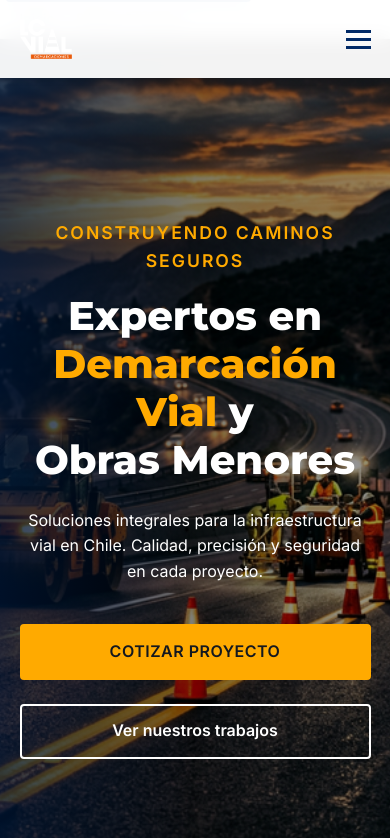
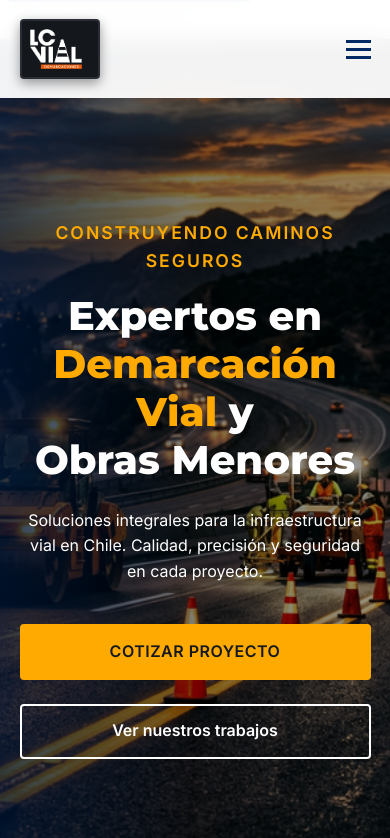
Before and after one commit to MiguelSchneiders/probando-lcvial, a plain HTML site: page index.html in a window 390 px wide. Shown: the top 838 px of the page. Drawn offline with Linux system fonts and the light colour scheme.

Commit message:
mejora de logo

```diff
--- a/css/styles.css
+++ b/css/styles.css
@@ -770,6 +770,11 @@ h1, h2, h3, h4, h5, h6 {
     display: flex;
     align-items: center;
     text-decoration: none;
+    background-color: #14171C;
+    padding: 0.5rem;
+    border-radius: var(--border-radius-sm);
+    box-shadow: 0 4px 8px rgba(0, 0, 0, 0.3);
+    border: 2px solid #2a2d35;
 }
 
 .logo img {
@@ -1601,6 +1606,12 @@ best practices for modern web development in 2026.
     .logo {
         display: flex;
         align-items: center;
+        background-color: #14171C;
+        padding: 0.5rem;
+        border-radius: var(--border-radius-sm);
+        box-shadow: 0 4px 12px rgba(0, 0, 0, 0.4);
+        border: 2px solid #2a2d35;
+        z-index: 1001;
     }
 
     .logo img {
```
